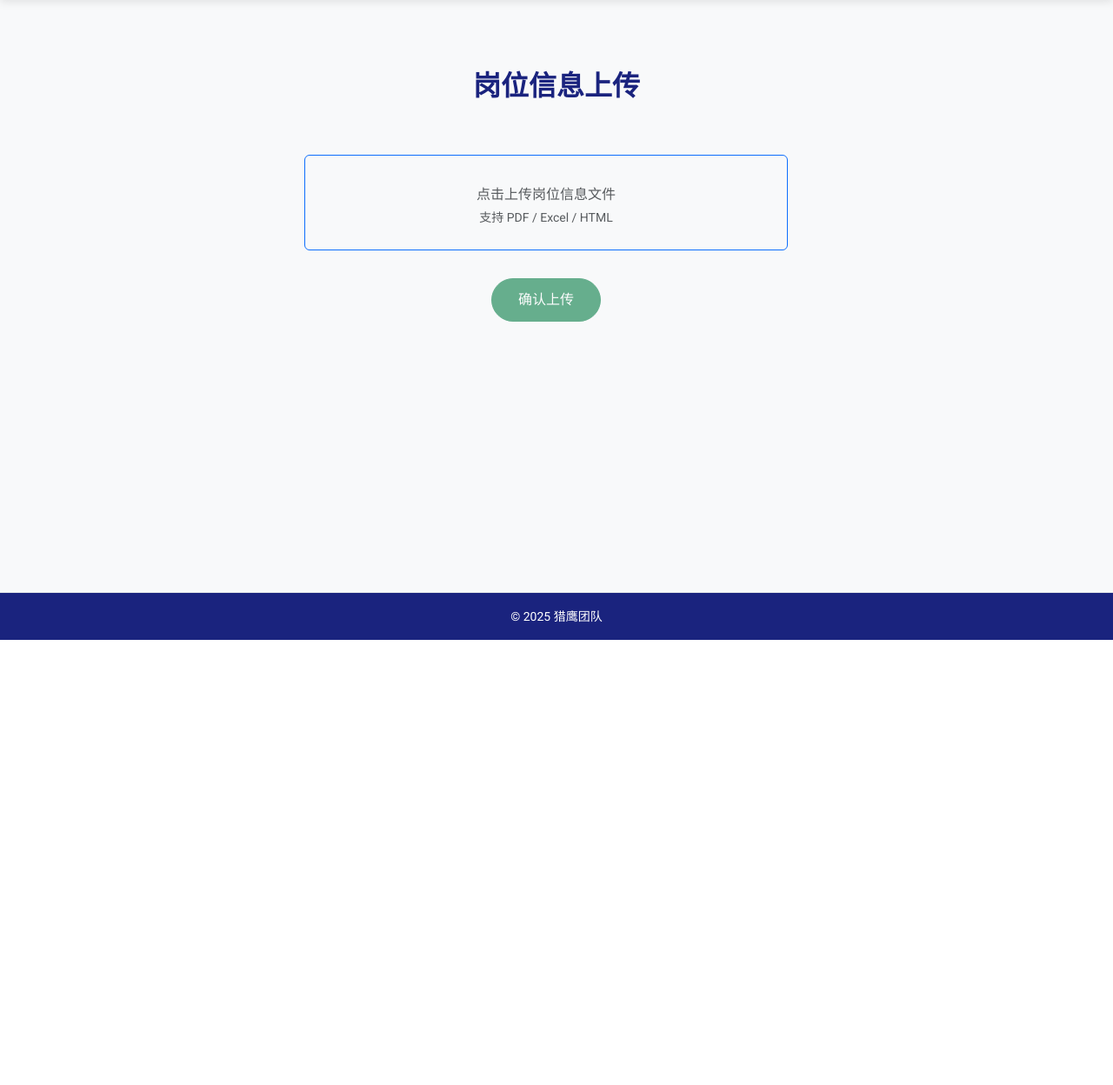
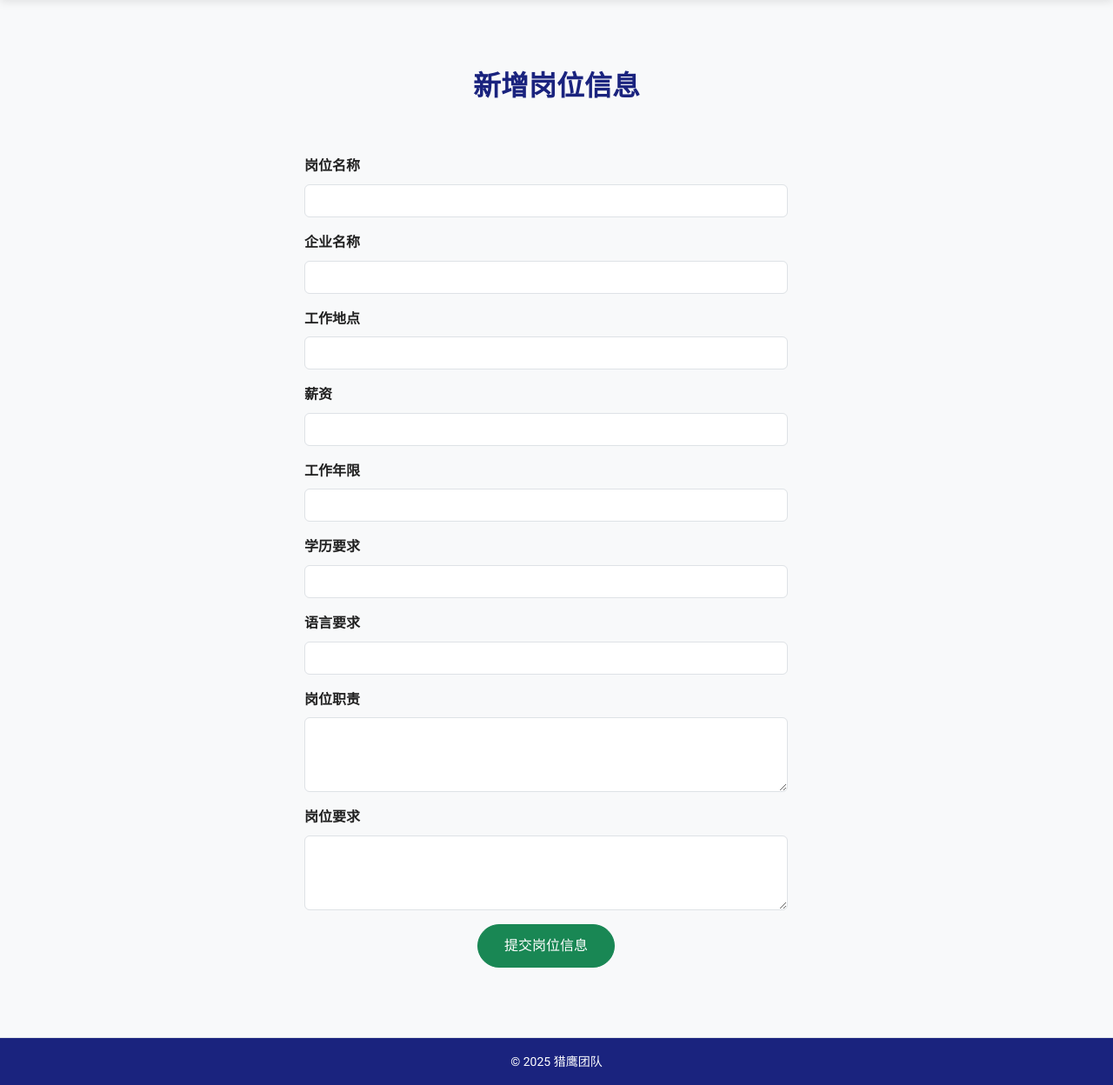
Before and after one commit to mango7789/LieYing, a Django app: page /job/upload/ in a window 1280 px wide. Shown: the part 64-1312 px from the top of the page at 87% size. Before the commit the page ends 800 px from the top, so only its background shows below. Run offline with Django 5.2, Linux system fonts and the light colour scheme; a user stored in the database is signed in; data comes from the database, SQL or seed files in the repository.

Commit message:
Feat:Change to online modification of job information

```diff
--- a/jobs/templates/jobs/Upload.html
+++ b/jobs/templates/jobs/Upload.html
@@ -4,56 +4,61 @@
 {% block content %}
 <section class="features">
   <div class="section-title">
-    <h2>岗位信息上传</h2>
+    <h2>新增岗位信息</h2>
   </div>
 
   <div class="row justify-content-center mt-4" style="width: 100%;">
     <div class="col-md-6">
-      <!-- 上传表单 -->
-      <form id="job-upload-form" method="post" action="{% url 'job_upload' %}" enctype="multipart/form-data">
+      <form id="job-create-form" method="post" action="{% url 'job_upload' %}">
         {% csrf_token %}
-
-        <!-- 上传区域 -->
-        <div id="job-upload-area" class="border border-primary rounded p-4 text-center mb-3" style="cursor: pointer;">
-          <i class="bi bi-upload" style="font-size: 2rem;"></i>
-          <p id="job-upload-hint" class="mt-2 mb-0 text-muted">
-            点击上传岗位信息文件<br>
-            <small>支持 PDF / Excel / HTML</small>
-          </p>
+        <div class="mb-3">
+          <label class="form-label">岗位名称</label>
+          <input type="text" name="name" class="form-control" required>
         </div>
-
-        <!-- 隐藏文件输入 -->
-        <input type="file" name="files" id="job-file-input" accept=".pdf,.html,.htm,.xls,.xlsx,.csv" multiple hidden>
-
-        <!-- 选中的文件列表 -->
-        <ul id="job-file-list" class="list-group mb-3"></ul>
-
-        <!-- 确认上传按钮 -->
+        <div class="mb-3">
+          <label class="form-label">企业名称</label>
+          <input type="text" name="company" class="form-control" required>
+        </div>
+        <div class="mb-3">
+          <label class="form-label">工作地点</label>
+          <input type="text" name="city" class="form-control" required>
+        </div>
+        <div class="mb-3">
+          <label class="form-label">薪资</label>
+          <input type="text" name="salary" class="form-control">
+        </div>
+        <div class="mb-3">
+          <label class="form-label">工作年限</label>
+          <input type="text" name="work_experience" class="form-control">
+        </div>
+        <div class="mb-3">
+          <label class="form-label">学历要求</label>
+          <input type="text" name="education" class="form-control">
+        </div>
+        <div class="mb-3">
+          <label class="form-label">语言要求</label>
+          <input type="text" name="language" class="form-control">
+        </div>
+        <div class="mb-3">
+          <label class="form-label">岗位职责</label>
+          <textarea name="responsibilities" class="form-control" rows="3"></textarea>
+        </div>
+        <div class="mb-3">
+          <label class="form-label">岗位要求</label>
+          <textarea name="requirements" class="form-control" rows="3"></textarea>
+        </div>
         <div class="text-center">
-          <button type="submit" id="job-confirm-upload" class="btn btn-success" disabled>确认上传</button>
+          <button type="submit" class="btn btn-success">提交岗位信息</button>
         </div>
       </form>
+      {% if messages %}
+        <div class="mt-3">
+          {% for message in messages %}
+            <div class="alert alert-{{ message.tags }}">{{ message }}</div>
+          {% endfor %}
+        </div>
+      {% endif %}
     </div>
-  </div>
-
-  <!-- 上传结果表格 -->
-  <div id="job-upload-result" class="d-none">
-    <h5>上传结果</h5>
-    <table class="table table-bordered table-sm">
-      <thead>
-        <tr>
-          <th>文件名</th>
-          <th>状态</th>
-          <th>消息</th>
-        </tr>
-      </thead>
-      <tbody id="job-upload-result-body">
-      </tbody>
-    </table>
   </div>
 </section>
 {% endblock %}
-
-{% block extra_js %}
-<script src="{% static 'jobs/upload.js' %}"></script>
-{% endblock %}
--- a/jobs/views.py
+++ b/jobs/views.py
@@ -88,25 +88,37 @@ def job_upload_page(request):
 @require_POST
 @login_required
 def job_upload(request):
-    files = request.FILES.getlist("files")
-    result = []
-    for f in files:
-        # 这里只做简单保存，实际可调用解析逻辑
-        filename = f.name
-        ext = os.path.splitext(filename)[1].lower()
-        if ext not in [".pdf", ".html", ".htm", ".xls", ".xlsx", ".csv"]:
-            result.append(
-                {"filename": filename, "status": "失败", "msg": "文件类型不支持"}
-            )
-            continue
-        # 保存文件到 media/jobs_uploads/
-        save_path = os.path.join("jobs_uploads", filename)
-        with open(os.path.join(settings.MEDIA_ROOT, save_path), "wb+") as dest:
-            for chunk in f.chunks():
-                dest.write(chunk)
-        # TODO: 解析文件并入库
-        result.append({"filename": filename, "status": "成功", "msg": "上传成功"})
-    return JsonResponse({"result": result})
+    if request.method == "POST":
+        name = request.POST.get("name", "").strip()
+        company = request.POST.get("company", "").strip()
+        city = request.POST.get("city", "").strip()
+        salary = request.POST.get("salary", "").strip()
+        work_experience = request.POST.get("work_experience", "").strip()
+        education = request.POST.get("education", "").strip()
+        language = request.POST.get("language", "").strip()
+        responsibilities = request.POST.get("responsibilities", "").strip()
+        requirements = request.POST.get("requirements", "").strip()
+
+        # 简单校验
+        if not name or not company or not city:
+            messages.error(request, "岗位名称、企业名称、工作地点为必填项")
+            return render(request, "jobs/Upload.html")
+        # 创建岗位
+        JobPosition.objects.create(
+            name=name,
+            company=company,
+            city=city,
+            salary=salary,
+            work_experience=work_experience,
+            education=education,
+            language=language,
+            responsibilities=responsibilities,
+            requirements=requirements,
+        )
+        messages.success(request, "岗位信息已成功添加！")
+        return redirect("job_upload_page")
+    else:
+        return redirect("job_upload_page")
 
 
 @login_required
```
Also changed, not shown: jobs/templates/jobs/Edit.html (+12 -3 lines), jobs/templates/jobs/Table.html (+7 -4 lines).
